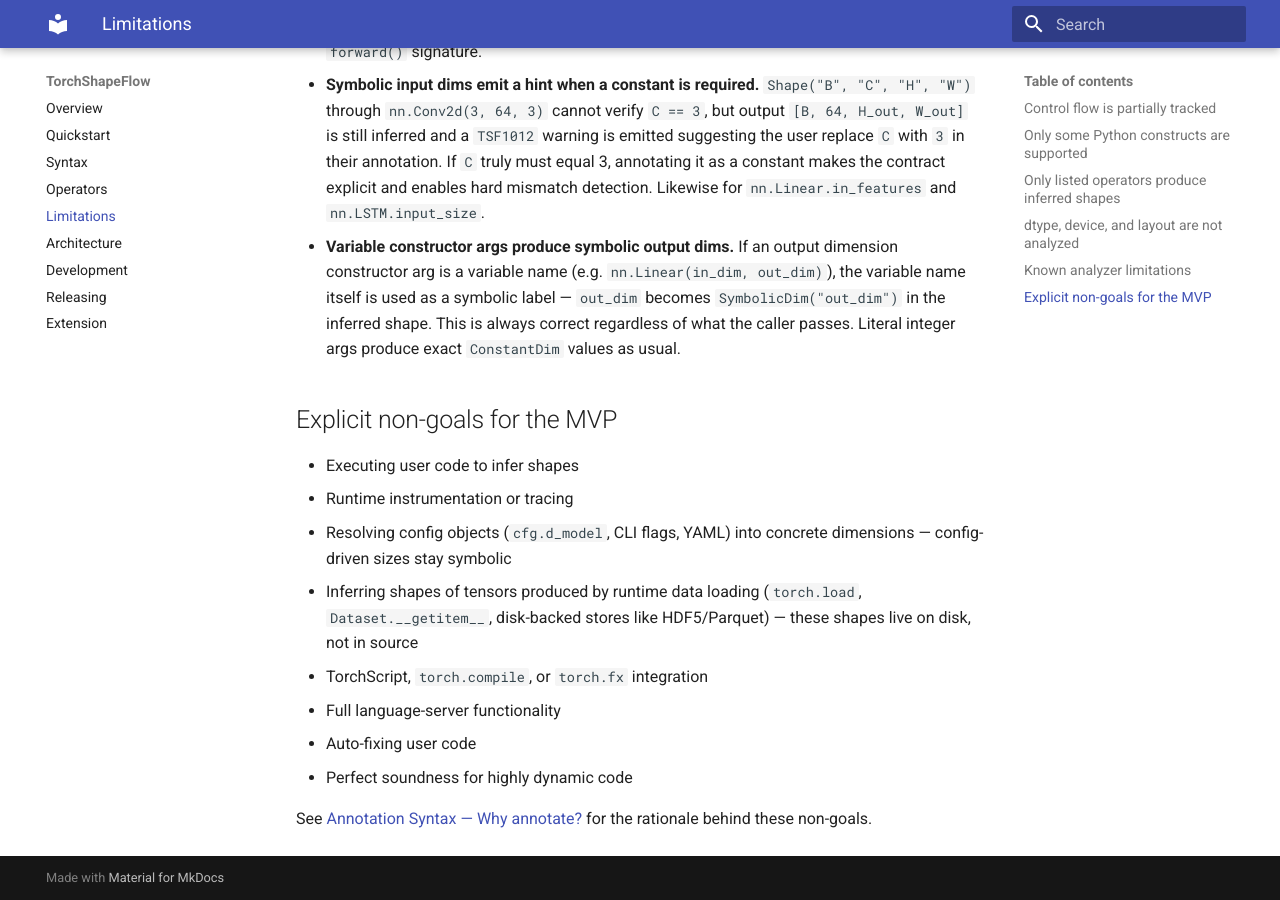
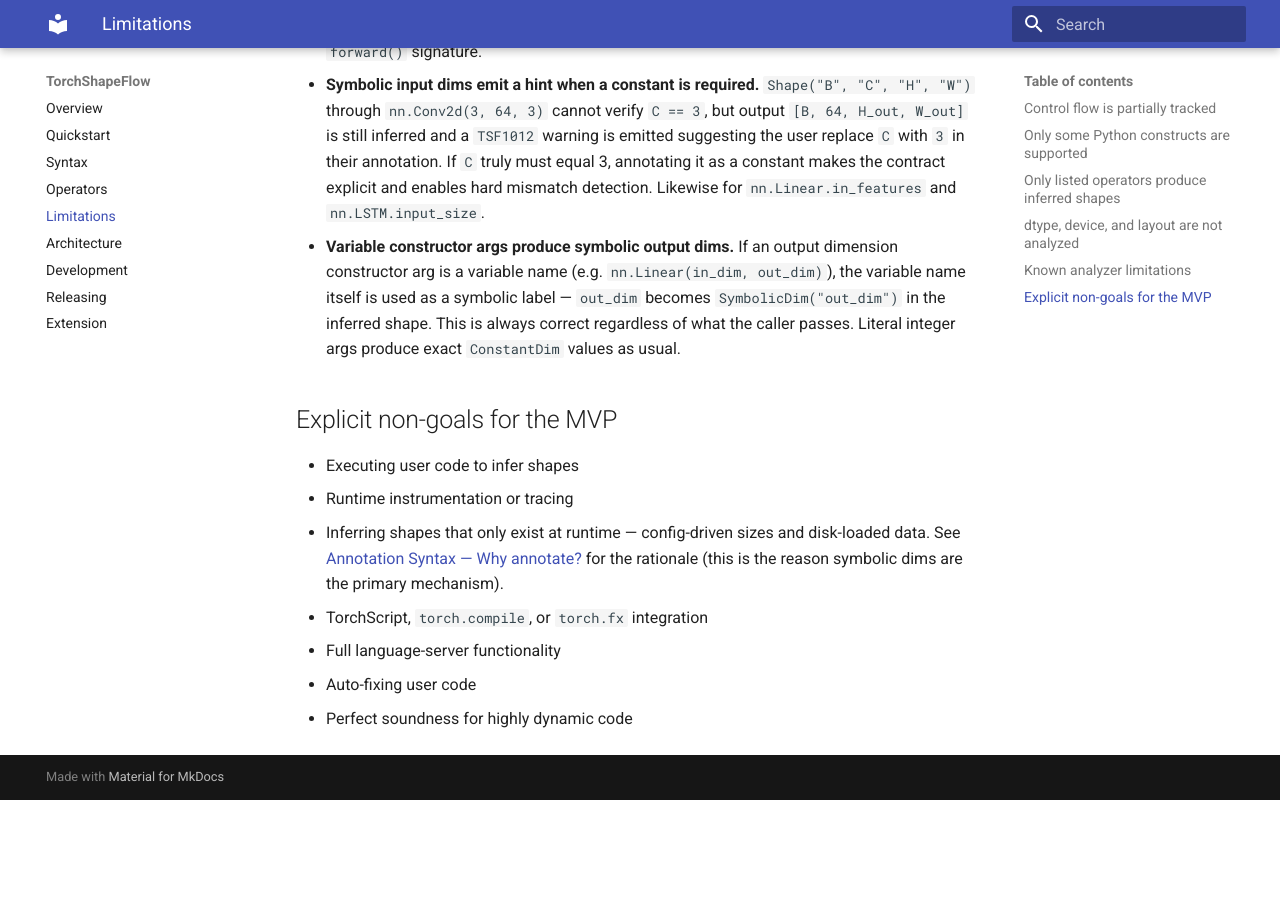
Before and after one commit to Davidxswang/torchshapeflow, an MkDocs documentation site: the page built from docs/limitations.md, in a window 1280 px wide and 900 px high, scrolled down 1351 px. Built offline with MkDocs 1.6.1 and Material for MkDocs 9.7.7, drawn with Linux system fonts in a browser that asks for light colours; after the commit the page ends 2151 px from its top, so only the background shows below that.

Commit message:
docs: collapse duplicate disk-data non-goal bullets (SSOT fix)
The config-driven and disk-loaded bullets in limitations.md restated the
same examples (cfg.d_model, CLI flags, YAML, torch.load, Dataset.__getitem__,
HDF5/Parquet) already listed in syntax.md 'Why annotate?'. If that list
changes in one place the other will drift — the exact failure mode SSOT
exists to prevent.

Collapse both bullets into one: 'Inferring shapes that only exist at
runtime — config-driven sizes and disk-loaded data', with a pointer to the
canonical rationale in syntax.md. The trailing 'See ...' line is now
redundant and is removed.

Co-Authored-By: Claude Opus 4.7 (1M context) <noreply@anthropic.com>

```diff
--- a/docs/limitations.md
+++ b/docs/limitations.md
@@ -46,15 +46,11 @@ TorchShapeFlow is shape-only by design. `DType`, `Device`, `Layout`, and distrib
 
 - Executing user code to infer shapes
 - Runtime instrumentation or tracing
-- Resolving config objects (`cfg.d_model`, CLI flags, YAML) into concrete
-  dimensions — config-driven sizes stay symbolic
-- Inferring shapes of tensors produced by runtime data loading (`torch.load`,
-  `Dataset.__getitem__`, disk-backed stores like HDF5/Parquet) — these shapes
-  live on disk, not in source
+- Inferring shapes that only exist at runtime — config-driven sizes and
+  disk-loaded data. See
+  [Annotation Syntax — Why annotate?](syntax.md#why-annotate) for the rationale
+  (this is the reason symbolic dims are the primary mechanism).
 - TorchScript, `torch.compile`, or `torch.fx` integration
 - Full language-server functionality
 - Auto-fixing user code
 - Perfect soundness for highly dynamic code
-
-See [Annotation Syntax — Why annotate?](syntax.md#why-annotate) for the
-rationale behind these non-goals.
```
